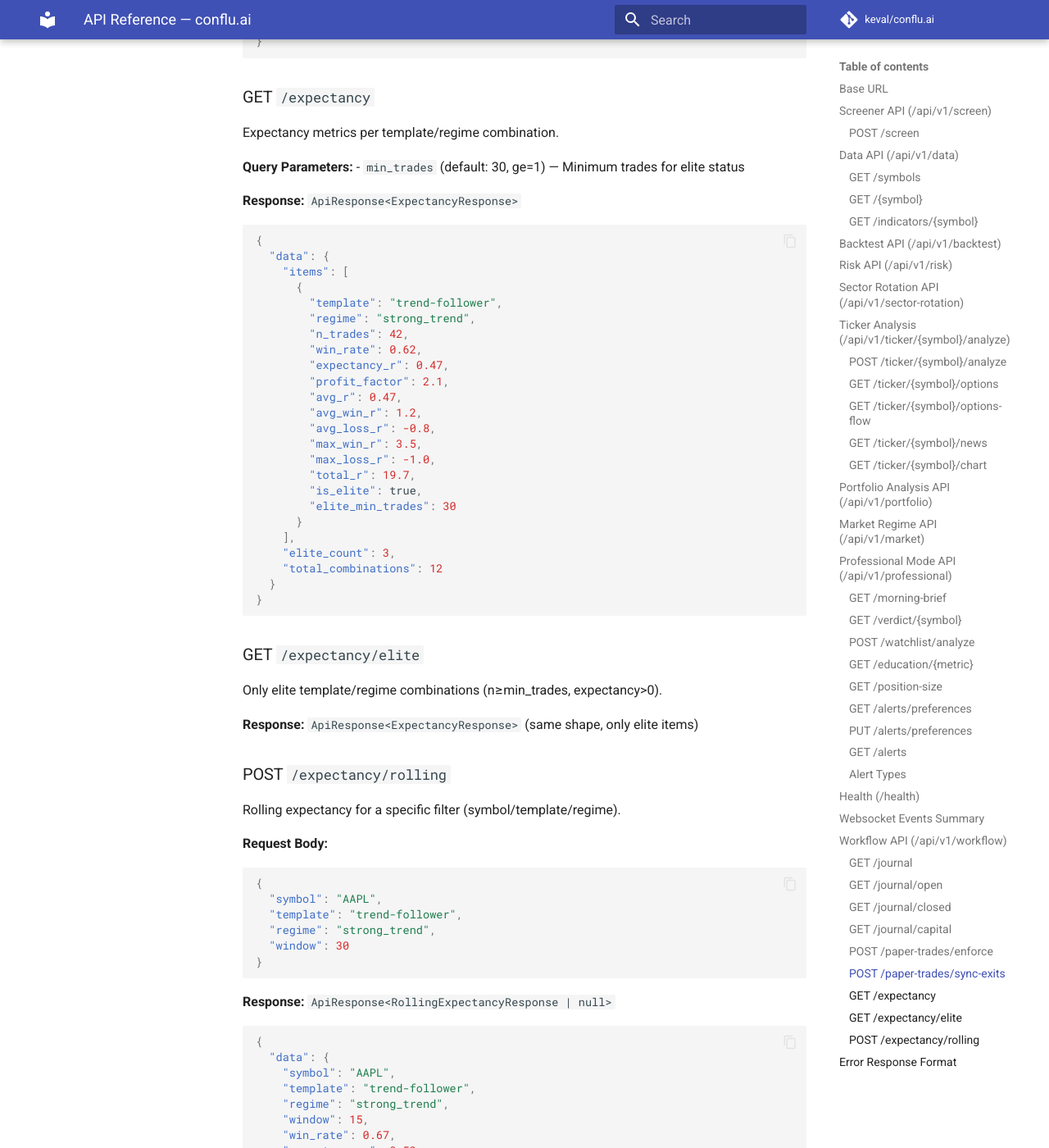
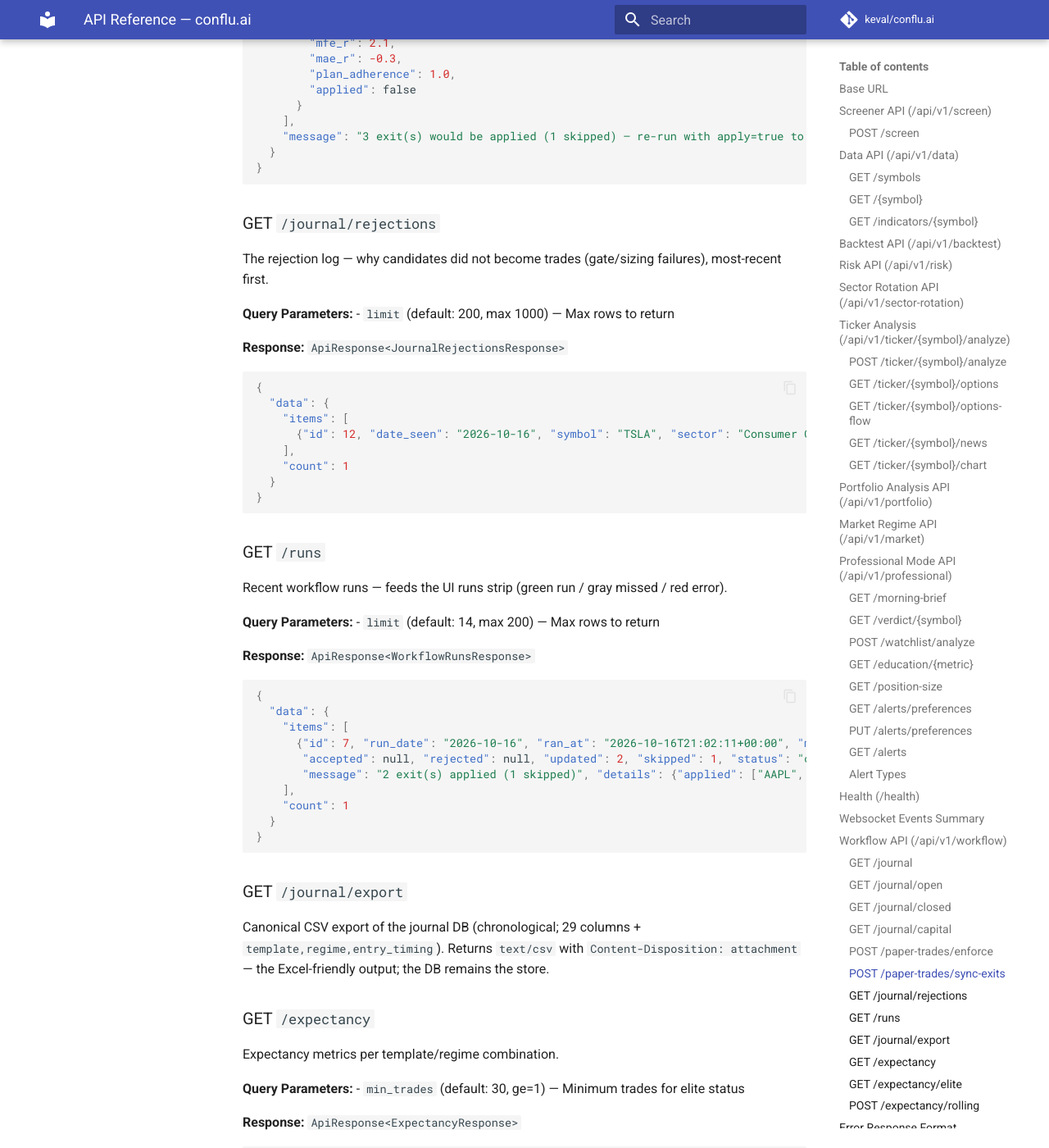
Before and after one commit to mk-keval/conflu.ai, an MkDocs documentation site: the page built from docs/API.md, in a window 1280 px wide and 1400 px high, scrolled down 17200 px. Shown: the whole window at 82% size. Built offline with MkDocs 1.6.1 and Material for MkDocs 9.7.7, drawn with Linux system fonts in a browser that asks for light colours; comment, search, counter and statistics services are not loaded; some of the changed text lies outside the part shown.

Commit message:
docs: D-68 P2 — ET market dates, same-day guard, run logging (API.md + session log)

````diff
--- a/docs/API.md
+++ b/docs/API.md
@@ -624,7 +624,7 @@ Get recent in-app alerts.
 
 ## Workflow API (`/api/v1/workflow`)
 
-Paper-trade journal and gate enforcement endpoints. Single source of truth: CSV journal in `docs/paper_trades/`.
+Paper-trade journal and gate enforcement endpoints. Single source of truth: the SQLite journal at `data/paper_trades.db` (D-68; `CONFLU_CORE_PAPER_JOURNAL_PATH`). CSV in `docs/paper_trades/` is an import/export artifact only. Market dates (`date_entered`, `date_seen`, `run_date`) are **ET market dates**; `ran_at`/`created_at` are UTC ISO.
 
 ### GET `/journal`
 Read all journal rows (open + closed).
@@ -685,7 +685,7 @@ Available capital for new positions.
 ### POST `/paper-trades/enforce`
 **Touchpoint A** — Run gate enforcement and write paper trades.
 
-Fetches morning brief, evaluates candidates through 7-step gate, writes accepted trades to today's CSV.
+Fetches morning brief, evaluates candidates through 7-step gate, upserts accepted trades into the journal DB (entry-only; a same-day re-run updates entry fields and never touches exit columns). Rejections are persisted to the rejection log. Every run appends a `workflow_runs` row (`mode="enforce"`).
 
 **Request Body:**
 ```json
@@ -705,7 +705,7 @@ Fetches morning brief, evaluates candidates through 7-step gate, writes accepted
     "rejected": [
       {"symbol": "TSLA", "gate_verdict": "FAIL", "rejected": true, "failed_step": "Risk/Reward", "reason": "R/R floor not met: 1.8 < 2.5"}
     ],
-    "message": "2 accepted, 1 rejected — written to 2026-09-28.csv"
+    "message": "1 accepted, 1 rejected — journal updated (1 new, 0 updated); 1 earlier acceptance(s) kept"
   }
 }
 ```
@@ -713,7 +713,7 @@ Fetches morning brief, evaluates candidates through 7-step gate, writes accepted
 ### POST `/paper-trades/sync-exits`
 **Touchpoint B** — Sync exits from OHLCV (infer + apply).
 
-Fetches daily OHLCV for open journal rows, infers exit (stop/target/time), writes exit data when `apply=true`.
+Fetches daily OHLCV for open journal rows, infers exit (stop/target/time), writes exit data when `apply=true`. Rows entered today are skipped (`"entered today — exits start next session"`, not an error); for EOD entries the entry-day bar is excluded from MFE/MAE excursions. Every run appends a `workflow_runs` row (`mode="sync_exits"`).
 
 **Request Body:**
 ```json
@@ -744,6 +744,47 @@ Fetches daily OHLCV for open journal rows, infers exit (stop/target/time), write
   }
 }
 ```
+
+### GET `/journal/rejections`
+The rejection log — why candidates did not become trades (gate/sizing failures), most-recent first.
+
+**Query Parameters:**
+- `limit` (default: 200, max 1000) — Max rows to return
+
+**Response:** `ApiResponse<JournalRejectionsResponse>`
+```json
+{
+  "data": {
+    "items": [
+      {"id": 12, "date_seen": "2026-10-16", "symbol": "TSLA", "sector": "Consumer Cyclical", "action": "WATCH", "conviction": 4, "failed_step": "Conviction", "gate_verdict": "FAIL", "reason": "below conviction floor", "notes": null, "created_at": "2026-10-16T20:15:02+00:00"}
+    ],
+    "count": 1
+  }
+}
+```
+
+### GET `/runs`
+Recent workflow runs — feeds the UI runs strip (green run / gray missed / red error).
+
+**Query Parameters:**
+- `limit` (default: 14, max 200) — Max rows to return
+
+**Response:** `ApiResponse<WorkflowRunsResponse>`
+```json
+{
+  "data": {
+    "items": [
+      {"id": 7, "run_date": "2026-10-16", "ran_at": "2026-10-16T21:02:11+00:00", "mode": "sync_exits", "apply": true,
+       "accepted": null, "rejected": null, "updated": 2, "skipped": 1, "status": "ok",
+       "message": "2 exit(s) applied (1 skipped)", "details": {"applied": ["AAPL", "MSFT"], "skipped": [{"symbol": "NVDA", "reason": "exit not reached"}]}}
+    ],
+    "count": 1
+  }
+}
+```
+
+### GET `/journal/export`
+Canonical CSV export of the journal DB (chronological; 29 columns + `template,regime,entry_timing`). Returns `text/csv` with `Content-Disposition: attachment` — the Excel-friendly output; the DB remains the store.
 
 ### GET `/expectancy`
 Expectancy metrics per template/regime combination.
````
Also changed, not shown: docs/SESSIONS/2026-10-18_paper-journal-db-eod-planning.md (+26 -0 lines).
